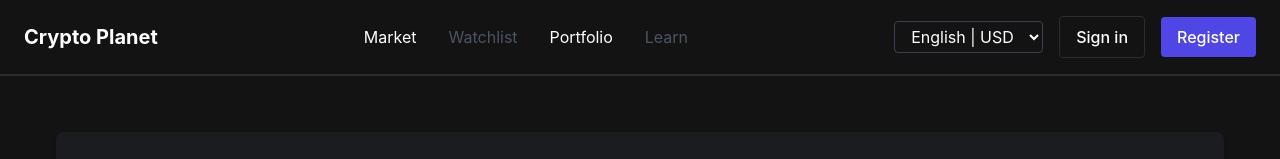
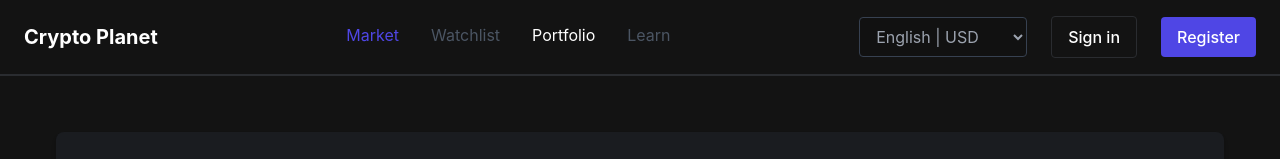
Before and after one commit to fabiodelllima/crypto-planet-frontend, a React (Vite) app in the folder crypto-planet/: page /market in a window 1280 px wide. Shown: the top 159 px of the page. Built offline with nearby package versions, Linux system fonts and the light colour scheme.

Commit message:
refactor: Refinamento em Header

```diff
--- a/crypto-planet/src/components/layout/Header.tsx
+++ b/crypto-planet/src/components/layout/Header.tsx
@@ -1,10 +1,12 @@
-import { Link, useNavigate } from "react-router-dom";
+import { Link, useNavigate, useLocation } from "react-router-dom";
 import { useState } from "react";
 import Button from "../../components/common/Button";
+import Select from "../../components/common/Select";
 
 const Header = () => {
   const [isMenuOpen, setIsMenuOpen] = useState(false);
   const navigate = useNavigate();
+  const location = useLocation();
 
   const toggleMenu = () => {
     setIsMenuOpen((prev) => !prev);
@@ -13,48 +15,72 @@ const Header = () => {
   const navigation = [
     { name: "Market", href: "/market", disabled: false },
     { name: "Watchlist", href: null, disabled: true },
-    { name: "Portfolio", href: "/portfolio", disabled: false },
+    { name: "Portfolio", href: "/login", disabled: false },
     { name: "Learn", href: null, disabled: true },
   ];
+
+  const languageOptions = [
+    { value: "english-usd", label: "English | USD" },
+    { value: "pt-brl", label: "Português | BRL" },
+  ];
+
+  const isPortfolio = location.pathname === "/portfolio";
 
   return (
     <header className="bg-[#131313] text-white border-b-2 border-borderGray">
       <div className="max-w-7xl mx-auto px-4 lg:px-6 py-4">
         <div className="flex justify-between items-center">
           <h1 className="text-xl font-bold">Crypto Planet</h1>
-          <Button
-            variant="secondary"
-            onClick={toggleMenu}
-            className="lg:hidden bg-transparent border-none px-2"
-          >
-            {isMenuOpen ? "✕" : "☰"}
-          </Button>
           <nav className="hidden lg:flex items-center gap-8">
             {navigation.map((item) => (
               <Link
                 key={item.name}
                 to={item.href || "#"}
-                className={`${
-                  item.disabled
+                className={`relative pb-1 ${
+                  location.pathname === item.href
+                    ? "text-blueAccent"
+                    : item.disabled
                     ? "text-gray-600 pointer-events-none"
-                    : "hover:text-blueAccent"
+                    : "text-white  hover:text-blueAccent"
                 }`}
               >
                 {item.name}
               </Link>
             ))}
           </nav>
-          <div className="hidden lg:flex items-center gap-4">
-            <select
+          <div className="hidden lg:flex items-center gap-6">
+            <Select
+              options={languageOptions}
               defaultValue="english-usd"
-              className="px-3 py-1 bg-transparent border border-gray-700 rounded text-white"
+              onChange={(e) => console.log(e.target.value)}
+              className="bg-[#111] text-gray-400 border border-gray-700 rounded px-3 py-2"
+            />
+
+            {isPortfolio ? (
+              <>
+                <Button variant="primary" className="flex items-center gap-2">
+                  Wallet
+                </Button>
+                <Button variant="secondary" className="flex items-center gap-2">
+                  Wallet
+                </Button>
+                <div className="flex items-center gap-2">
+                  <div
+                    className="w-10 h-10 border border-blueAccent bg-transparent text-blueAccent font-bold flex items-center justify-center rounded-full"
+                    title="User Initial"
                   >
-              <option value="english-usd">English | USD</option>
-            </select>
+                    A
+                  </div>
+                  <span>Allie Grater</span>
+                  <button className="text-gray-400 hover:text-white">▼</button>
+                </div>
+              </>
+            ) : (
+              <>
                 <Button
                   variant="secondary"
+                  className="hover:bg-white hover:text-black"
                   onClick={() => navigate("/login")}
-              className="hover:bg-white hover:text-black"
                 >
                   Sign in
                 </Button>
@@ -65,8 +91,18 @@ const Header = () => {
                 >
                   Register
                 </Button>
+              </>
+            )}
           </div>
+          <Button
+            variant="secondary"
+            onClick={toggleMenu}
+            className="lg:hidden"
+          >
+            {isMenuOpen ? "✕" : "☰"}
+          </Button>
         </div>
+
         {isMenuOpen && (
           <div className="mt-6 lg:hidden">
             <nav>
@@ -88,12 +124,18 @@ const Header = () => {
               </ul>
             </nav>
             <div className="mt-6 flex flex-col gap-4">
-              <select
-                defaultValue="english-usd"
-                className="px-4 py-2 bg-black border border-gray-700 rounded text-white"
-              >
-                <option value="english-usd">English | USD</option>
-              </select>
+              <Select options={languageOptions} defaultValue="english-usd" />
+              {isPortfolio ? (
+                <>
+                  <Button variant="primary" className="w-full">
+                    ⚡ Wallet
+                  </Button>
+                  <Button variant="secondary" className="w-full">
+                    📄 Wallet
+                  </Button>
+                </>
+              ) : (
+                <>
                   <Button
                     variant="secondary"
                     onClick={() => navigate("/login")}
@@ -108,6 +150,8 @@ const Header = () => {
                   >
                     Register
                   </Button>
+                </>
+              )}
             </div>
           </div>
         )}
```
Lines whose indentation alone changed are shown as unchanged.
